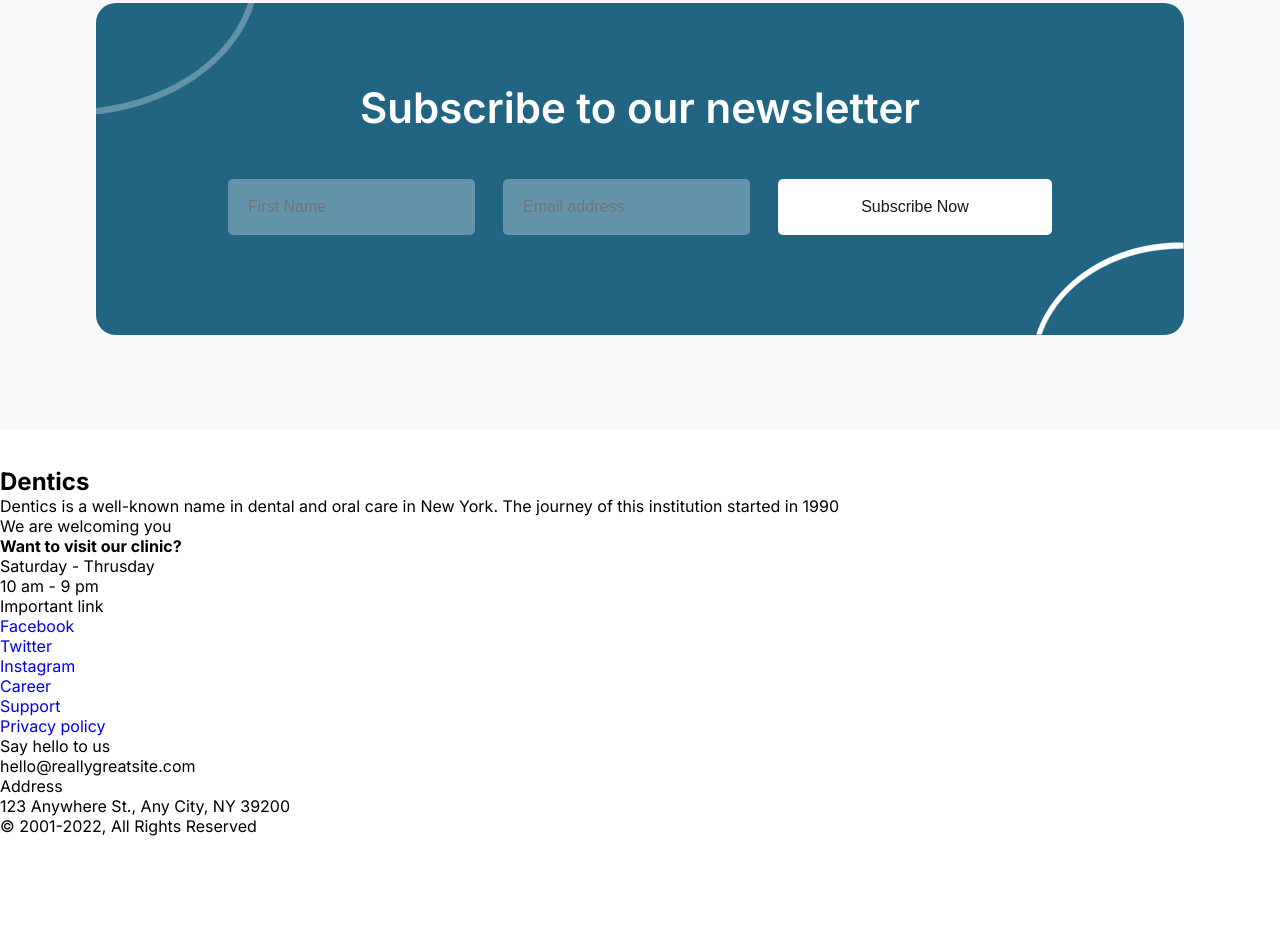
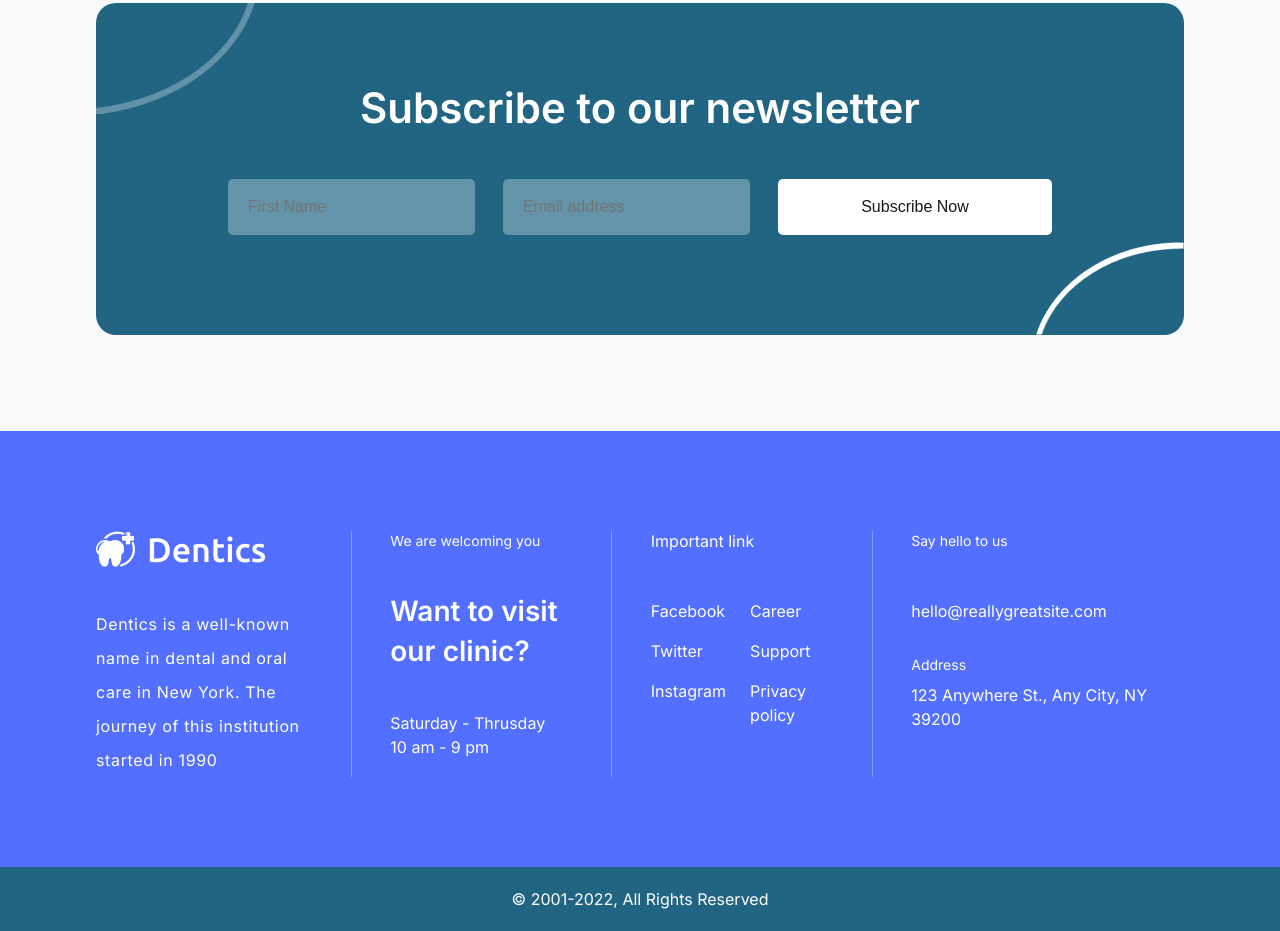
Before and after one commit to OleksandrZadvornyi/dental-clinic-landing, a plain HTML site: page index.html in a window 1280 px wide. Shown: the part 7012-7943 px from the top of the page. Before the commit the page ends 7848 px from the top, so only its background shows below. Drawn offline with Linux system fonts and the light colour scheme.

Commit message:
add css styles for the footer

```diff
--- a/index.html
+++ b/index.html
@@ -371,8 +371,8 @@
 
       <section class="newsletter-section">
         <div class="newsletter-wrapper">
-          <img src="/images/top-left-line.svg" alt="top left line">
-          <img src="/images/bottom-right-line.svg" alt="bottom right line">
+          <img src="/images/top-left-line.svg" alt="top left line" />
+          <img src="/images/bottom-right-line.svg" alt="bottom right line" />
           <h2>Subscribe to our newsletter</h2>
           <form action="">
             <input
@@ -409,7 +409,7 @@
         </div>
 
         <div>
-          <p>We are welcoming you</p>
+          <p class="first-p">We are welcoming you</p>
           <h4>Want to visit our clinic?</h4>
           <p>Saturday - Thrusday</p>
           <p>10 am - 9 pm</p>
@@ -421,8 +421,6 @@
             <li><a href="javascript:void(0)">Facebook</a></li>
             <li><a href="javascript:void(0)">Twitter</a></li>
             <li><a href="javascript:void(0)">Instagram</a></li>
-          </ul>
-          <ul>
             <li><a href="javascript:void(0)">Career</a></li>
             <li><a href="javascript:void(0)">Support</a></li>
             <li><a href="javascript:void(0)">Privacy policy</a></li>
@@ -430,13 +428,14 @@
         </div>
 
         <div>
-          <p>Say hello to us</p>
-          <p>hello@reallygreatsite.com</p>
+          <p class="p-14">Say hello to us</p>
+          <p class="p-16">hello@reallygreatsite.com</p>
 
-          <p>Address</p>
-          <p>123 Anywhere St., Any City, NY 39200</p>
+          <p class="p-14">Address</p>
+          <p class="p-16">123 Anywhere St., Any City, NY 39200</p>
         </div>
       </div>
+
       <div class="footer-bottom-section">
         <p>© 2001-2022, All Rights Reserved</p>
       </div>
--- a/style.css
+++ b/style.css
@@ -133,13 +133,13 @@ header > nav > button {
   box-shadow: rgba(0, 0, 0, 0.35) 0px 5px 15px;
 }
 
-@media screen and (max-width: 765px) {
+@media only screen and (max-width: 765px) {
   .logo > h2 {
     display: none;
   }
 }
 
-@media screen and (max-width: 600px) {
+@media only screen and (max-width: 600px) {
   header > nav > ul {
     display: none;
   }
@@ -214,7 +214,7 @@ header > nav > button {
   color: var(--clr-black-secondary);
 }
 
-@media screen and (max-width: 991px) {
+@media only screen and (max-width: 991px) {
   .top-info-section {
     flex-direction: column;
   }
@@ -293,7 +293,7 @@ header > nav > button {
   line-height: 2.4rem;
 }
 
-@media screen and (max-width: 991px) {
+@media only screen and (max-width: 991px) {
   .get-service-section {
     flex-direction: column;
     text-align: center;
@@ -302,7 +302,7 @@ header > nav > button {
   }
 }
 
-@media screen and (max-width: 600px) {
+@media only screen and (max-width: 600px) {
   .get-service-section {
     min-height: 74.8rem;
   }
@@ -403,7 +403,7 @@ header > nav > button {
   margin-right: 1.5rem;
 }
 
-@media screen and (max-width: 991px) {
+@media only screen and (max-width: 991px) {
   .always-laugh-section {
     flex-direction: column;
   }
@@ -436,7 +436,7 @@ header > nav > button {
   }
 }
 
-@media screen and (max-width: 600px) {
+@media only screen and (max-width: 600px) {
   .always-laugh-section .right-part h3 {
     text-align: center;
   }
@@ -539,7 +539,7 @@ header > nav > button {
   line-height: 2.6rem;
 }
 
-@media screen and (max-width: 991px) {
+@media only screen and (max-width: 991px) {
   .key-features-section > span {
     display: none;
   }
@@ -549,7 +549,7 @@ header > nav > button {
   }
 }
 
-@media screen and (max-width: 600px) {
+@media only screen and (max-width: 600px) {
   .features-grid {
     grid-template-columns: 1fr;
   }
@@ -689,7 +689,7 @@ header > nav > button {
   letter-spacing: 0.64px;
 }
 
-@media screen and (max-width: 991px) {
+@media only screen and (max-width: 991px) {
   .history-section > span {
     display: none;
   }
@@ -766,7 +766,7 @@ header > nav > button {
   margin: 8.8rem 0 14.4rem;
 }
 
-@media screen and (max-width: 1200px) {
+@media only screen and (max-width: 1200px) {
   .our-doctors-section > span {
     display: none;
   }
@@ -776,13 +776,13 @@ header > nav > button {
   }
 }
 
-@media screen and (max-width: 991px) {
+@media only screen and (max-width: 991px) {
   .doctors-wrapper > div:nth-child(2) {
     display: none;
   }
 }
 
-@media screen and (max-width: 600px) {
+@media only screen and (max-width: 600px) {
   .doctors-wrapper > div:nth-child(3) {
     display: none;
   }
@@ -939,7 +939,7 @@ header > nav > button {
   height: 15px;
 }
 
-@media screen and (max-width: 991px) {
+@media only screen and (max-width: 991px) {
   .reviews-section {
     min-height: 130rem;
   }
@@ -1113,7 +1113,7 @@ header > nav > button {
   cursor: pointer;
 }
 
-@media screen and (max-width: 1200px) {
+@media only screen and (max-width: 1200px) {
   .appointment-section > span {
     display: none;
   }
@@ -1134,7 +1134,7 @@ header > nav > button {
   }
 }
 
-@media screen and (max-width: 601px) {
+@media only screen and (max-width: 601px) {
   .appointment-content form {
     grid-template-columns: 1fr;
     justify-content: center;
@@ -1209,8 +1209,168 @@ header > nav > button {
   cursor: pointer;
 }
 
-@media screen and (max-width: 991px) {
+@media only screen and (max-width: 991px) {
   .newsletter-wrapper form {
     flex-direction: column;
   }
 }
+
+/* Footer styles */
+
+.footer-wrapper {
+  background-color: var(--clr-primary);
+  color: var(--clr-white-primary);
+  padding: 10rem 7.5vw 9rem;
+
+  display: flex;
+  justify-content: space-between;
+}
+
+.footer-wrapper > :not(.footer-wrapper > *:last-of-type) {
+  width: 25%;
+  border-right: 1px solid rgba(255, 255, 255, 0.3);
+}
+
+.logo-footer {
+  display: flex;
+  align-items: center;
+  gap: 12px;
+  margin-bottom: 4rem;
+}
+
+.logo-footer h2 {
+  font-family: "Ubuntu", sans-serif;
+  font-size: 3.4rem;
+  font-weight: var(--fw-medium);
+  line-height: 2.6rem;
+}
+
+.footer-wrapper > div:first-of-type p {
+  font-size: 1.6rem;
+  font-weight: var(--fw-regular);
+  line-height: 3.4rem;
+  letter-spacing: 0.64px;
+  max-width: 90%;
+}
+
+.first-p {
+  font-size: 1.4rem;
+  font-weight: var(--fw-regular);
+  line-height: 2rem;
+}
+
+.footer-wrapper div:nth-of-type(2) {
+  padding: 0 3vw;
+}
+
+.footer-wrapper div:nth-of-type(2) h4 {
+  font-size: 2.8rem;
+  font-weight: var(--fw-semi-bold);
+  line-height: 4rem;
+  margin: 4rem 0;
+}
+
+.footer-wrapper div:nth-of-type(2) p:not(.first-p) {
+  font-size: 1.6rem;
+  font-weight: var(--fw-regular);
+  line-height: 2.4rem;
+}
+
+.footer-wrapper div:nth-of-type(3) {
+  padding: 0 3vw;
+}
+
+.footer-wrapper div:nth-of-type(3) ul {
+  list-style: none;
+  columns: 2;
+  margin-top: 4.8rem;
+}
+
+.footer-wrapper div:nth-of-type(3) ul li {
+  margin-bottom: 1.6rem;
+}
+
+.footer-wrapper div:nth-of-type(3) ul li a {
+  color: var(--clr-white-primary);
+
+  font-size: 1.6rem;
+  font-weight: var(--fw-regular);
+  line-height: 2.4rem;
+}
+
+.footer-wrapper > div:last-of-type {
+  padding-left: 3vw;
+}
+
+.p-14 {
+  font-size: 1.4rem;
+  font-weight: var(--fw-regular);
+  line-height: 2rem;
+}
+
+.p-16 {
+  font-size: 1.6rem;
+  font-weight: var(--fw-regular);
+  line-height: 2.4rem;
+}
+
+.p-14:first-child {
+  margin-bottom: 4.8rem;
+}
+
+.p-16:nth-child(2) {
+  margin-bottom: 3.2rem;
+}
+
+.p-14:nth-child(3) {
+  margin-bottom: 0.8rem;
+}
+
+@media only screen and (max-width: 991px) {
+  .footer-wrapper {
+    flex-wrap: wrap;
+  }
+
+  .footer-wrapper > div:nth-child(2) {
+    border-right: none !important;
+    padding-left: 4vw !important;
+    padding-bottom: 2vw !important;
+  }
+
+  .footer-wrapper > div {
+    padding: 0 !important;
+    width: 50% !important;
+    margin-bottom: 3rem;
+    padding-left: 4vw !important;
+  }
+}
+
+@media only screen and (max-width: 601px) {
+  .footer-wrapper {
+    flex-direction: column;
+  }
+
+  .footer-wrapper > div:nth-child(2) {
+    padding: 0 0 3rem 0 !important;
+  }
+
+  .footer-wrapper > div {
+    width: 100% !important;
+    border-bottom: 1px solid rgba(255, 255, 255, 0.3);
+    border-right: none !important;
+    padding: 0 0 3rem 0 !important;
+  }
+}
+
+.footer-bottom-section {
+  background-color: hsla(198, 60%, 32%, 1);
+  padding: 2rem;
+}
+
+.footer-bottom-section p {
+  color: var(--clr-white-primary);
+  text-align: center;
+  font-size: 1.6rem;
+  font-weight: var(--fw-regular);
+  line-height: 2.4rem;
+}
```
